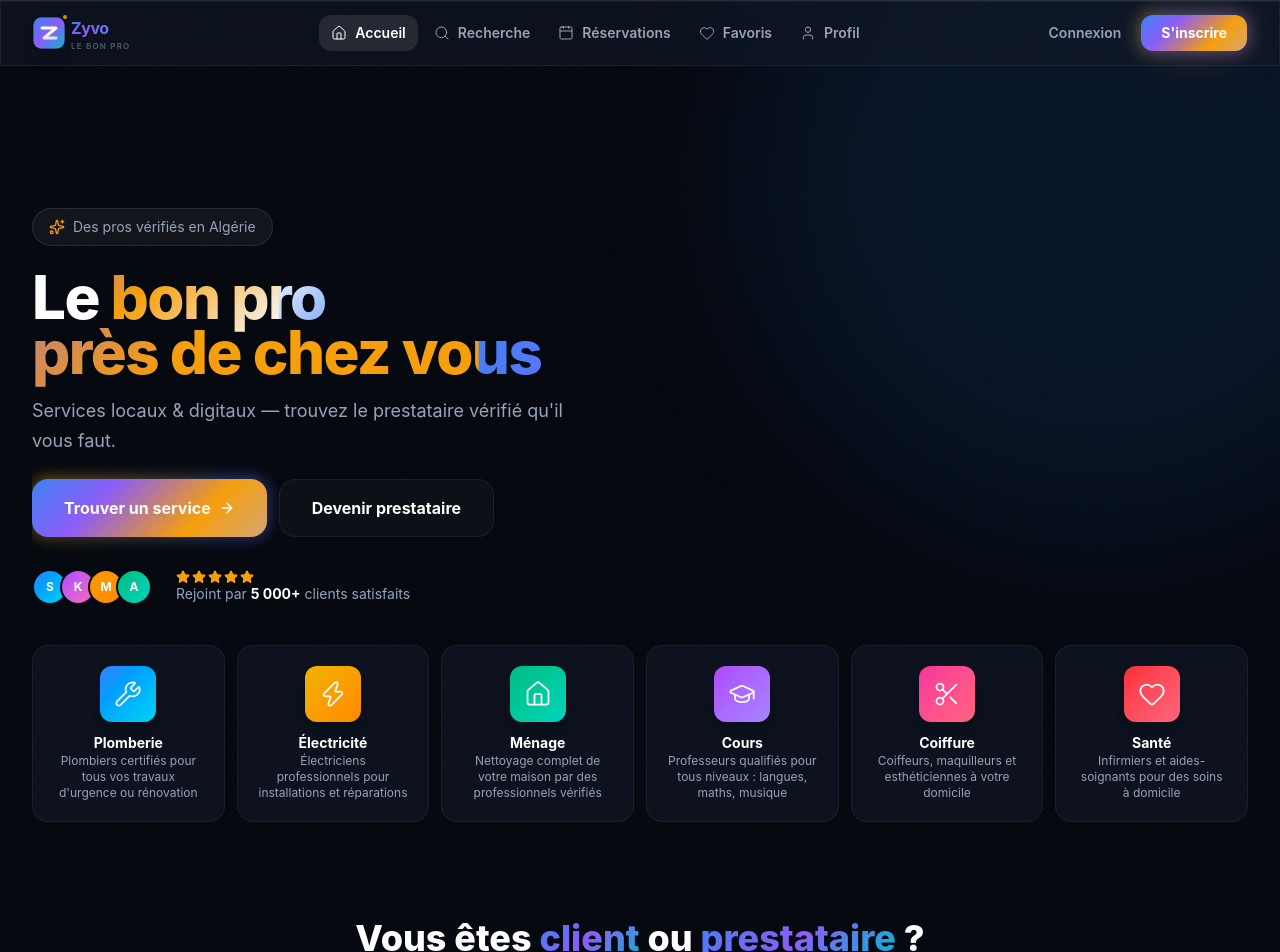
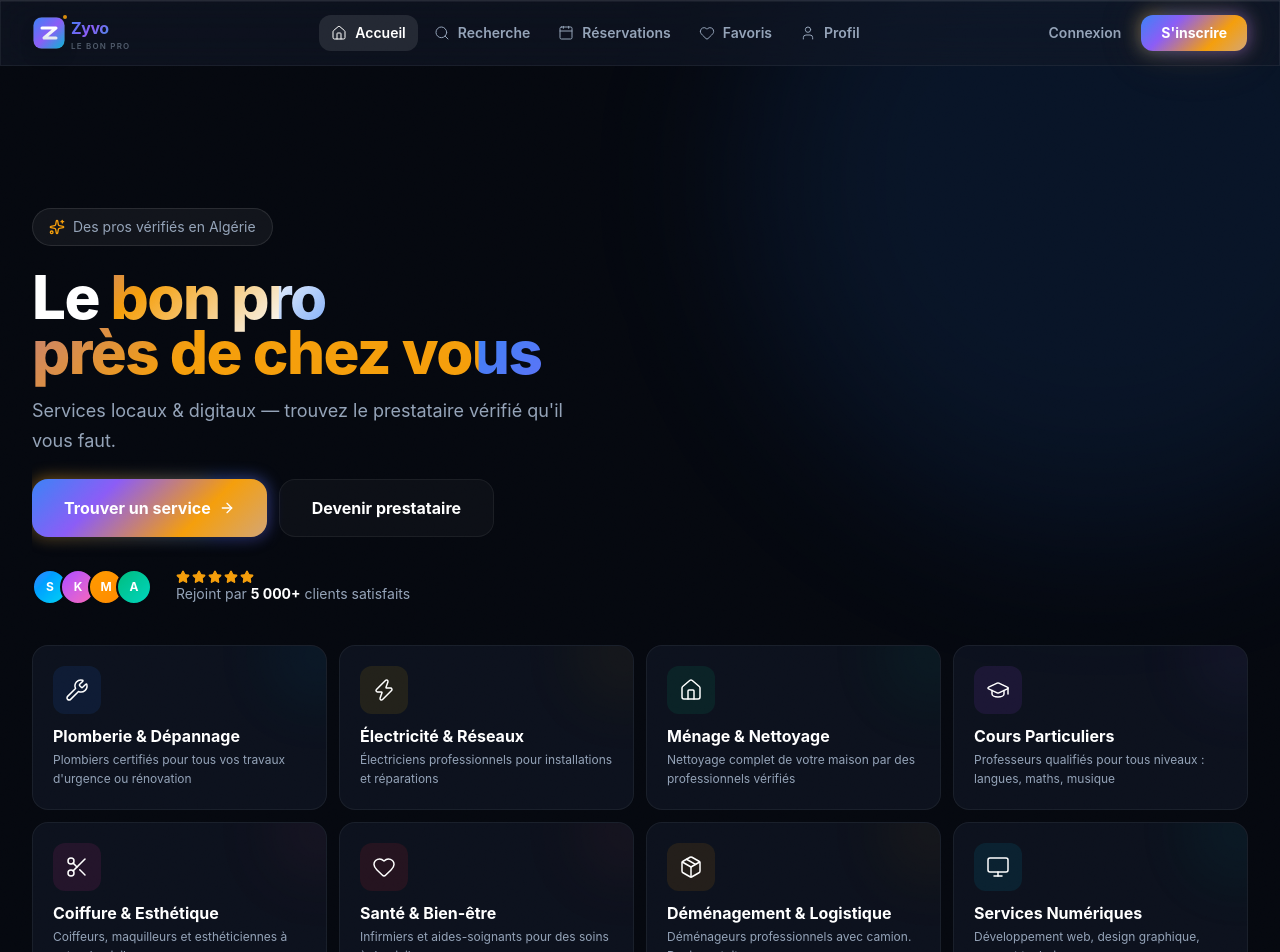
Before and after one commit to karimbzn31/ZYVO-OFFICIEL-, a React (Vite) app: page / in a window 1280 px wide. Shown: the top 952 px of the page. Built offline with nearby package versions, Linux system fonts and the light colour scheme.

Commit message:
refactor(home): 8 cartes services scroll horizontal dans hero, supprime section premium redondante

```diff
--- a/src/pages/Home.jsx
+++ b/src/pages/Home.jsx
@@ -277,21 +277,26 @@ export default function Home() {
             </div>
           </div>
 
-          {/* SERVICE CARDS */}
-          <div className={`mt-4 sm:mt-10 ${visible.hero ? 'animate-fade-in-up animate-delay-200' : 'opacity-0'}`}>
-            <div className="grid grid-cols-3 sm:grid-cols-4 lg:grid-cols-6 gap-2 sm:gap-3">
-              {services.slice(0, 6).map((s) => (
-                <Link
-                  key={s.title}
-                  to="/search"
-                  className={`glass-premium rounded-xl sm:rounded-2xl p-3 sm:p-5 text-center card-hover group border border-transparent hover:border-white/10 ${s.bg}`}
-                >
-                  <div className={`w-12 h-12 sm:w-14 sm:h-14 rounded-xl bg-gradient-to-br ${s.gradient} flex items-center justify-center mx-auto mb-1.5 sm:mb-3 shadow-lg group-hover:scale-110 transition-transform`}>
-                    <s.icon className="w-5 h-5 sm:w-7 sm:h-7 text-white" strokeWidth={1.5} />
-                  </div>
-                  <h3 className="font-bold text-xs sm:text-sm text-white leading-tight">{s.title.split(' ')[0]}</h3>
-                  <p className="text-[8px] sm:text-xs text-zyvo-muted mt-0.5 hidden sm:block">{s.desc.split('.')[0]}</p>
-                </Link>
+          {/* SERVICE CARDS - Horizontal Scroll */}
+          <div data-section="services" className={`mt-6 sm:mt-10 ${visible.hero ? 'animate-fade-in-up animate-delay-200' : 'opacity-0'}`}>
+            <div className="flex gap-3 overflow-x-auto pb-2 scrollbar-hide sm:grid sm:grid-cols-4">
+              {services.map((s, i) => (
+                <TiltCard key={s.title}>
+                  <Link
+                    to="/search"
+                    className="group relative overflow-hidden glass-premium rounded-2xl p-4 sm:p-5 card-hover block w-44 sm:w-auto shrink-0 sm:shrink"
+                    style={{ animationDelay: `${i * 0.06}s` }}
+                  >
+                    <div className={`absolute -top-8 -right-8 w-20 h-20 bg-gradient-to-br ${s.gradient} rounded-full blur-2xl opacity-10 group-hover:opacity-25 transition-opacity`} />
+                    <div className="relative z-10">
+                      <div className={`w-10 h-10 sm:w-12 sm:h-12 rounded-xl ${s.bg} flex items-center justify-center mb-3 group-hover:scale-110 group-hover:rotate-3 transition-transform`}>
+                        <s.icon className="w-5 h-5 sm:w-6 sm:h-6 text-white" strokeWidth={1.5} />
+                      </div>
+                      <h3 className="font-bold text-sm sm:text-base text-white leading-tight">{s.title}</h3>
+                      <p className="text-xs text-zyvo-muted leading-relaxed mt-1 line-clamp-2">{s.desc}</p>
+                    </div>
+                  </Link>
+                </TiltCard>
               ))}
             </div>
           </div>
@@ -584,43 +589,6 @@ export default function Home() {
         </p>
       </section>
 
-      {/* ===== SERVICES ===== */}
-      <section data-section="services" className="py-16">
-        <div className="flex items-center justify-between mb-8">
-          <div>
-            <h2 className={`text-3xl sm:text-4xl font-extrabold ${visible.services ? 'animate-fade-in-up' : 'opacity-0'}`}>
-              Services <span className="gradient-text">premium</span>
-            </h2>
-            <p className={`text-zyvo-muted mt-2 ${visible.services ? 'animate-fade-in-up animate-delay-100' : 'opacity-0'}`}>
-              Des professionnels vérifiés pour chaque besoin du quotidien
-            </p>
-          </div>
-          <Link to="/search" className="hidden sm:flex items-center gap-1 text-sm text-zyvo-gold hover:underline">
-            Voir tout <ChevronRight className="w-4 h-4" />
-          </Link>
-        </div>
-
-        <div className="grid sm:grid-cols-2 lg:grid-cols-4 gap-4 stagger-fade">
-          {services.map((s, i) => (
-            <TiltCard key={s.title}>
-              <Link to="/search" className="group relative overflow-hidden glass-premium rounded-2xl p-6 card-hover block" style={{ animationDelay: `${i * 0.08}s` }}>
-                <div className={`absolute -top-8 -right-8 w-24 h-24 bg-gradient-to-br ${s.gradient} rounded-full blur-2xl opacity-10 group-hover:opacity-25 transition-opacity`} />
-                <div className="relative z-10">
-                  <div className={`w-12 h-12 rounded-xl ${s.bg} flex items-center justify-center mb-4 group-hover:scale-110 group-hover:rotate-3 transition-transform`}>
-                    <s.icon className="w-6 h-6 text-white" strokeWidth={1.5} />
-                  </div>
-                  <h3 className="font-bold text-base mb-1.5 text-white">{s.title}</h3>
-                  <p className="text-sm text-zyvo-muted leading-relaxed">{s.desc}</p>
-                  <div className="mt-4 flex items-center gap-1 text-xs text-zyvo-gold opacity-0 group-hover:opacity-100 transition-opacity">
-                    Découvrir <ArrowRight className="w-3 h-3" />
-                  </div>
-                </div>
-              </Link>
-            </TiltCard>
-          ))}
-        </div>
-      </section>
-
       {/* ===== STATS ===== */}
       <section data-section="trust" className="py-16">
         <div className="glass-premium rounded-3xl p-8 sm:p-12 relative overflow-hidden">
```
